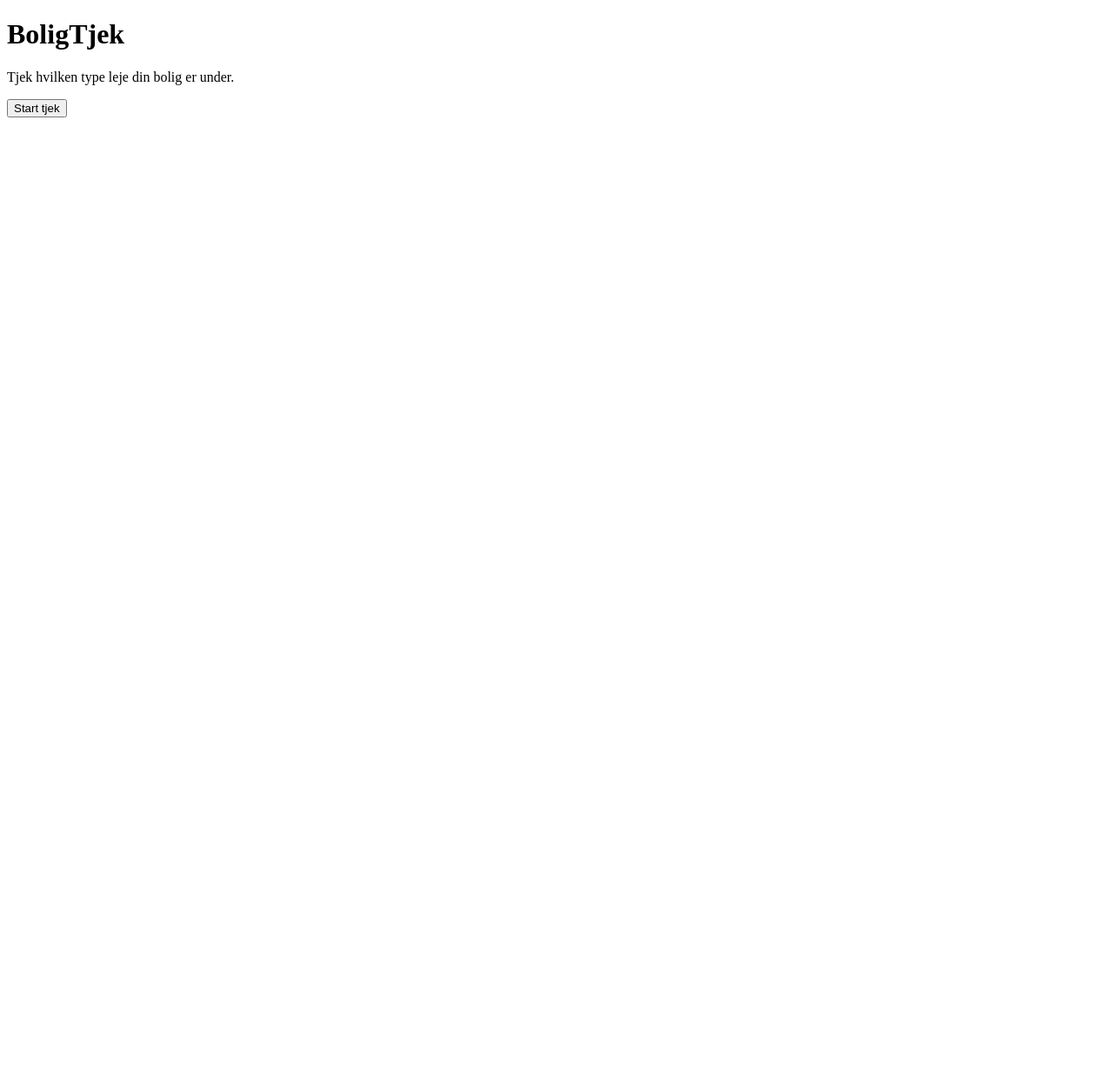
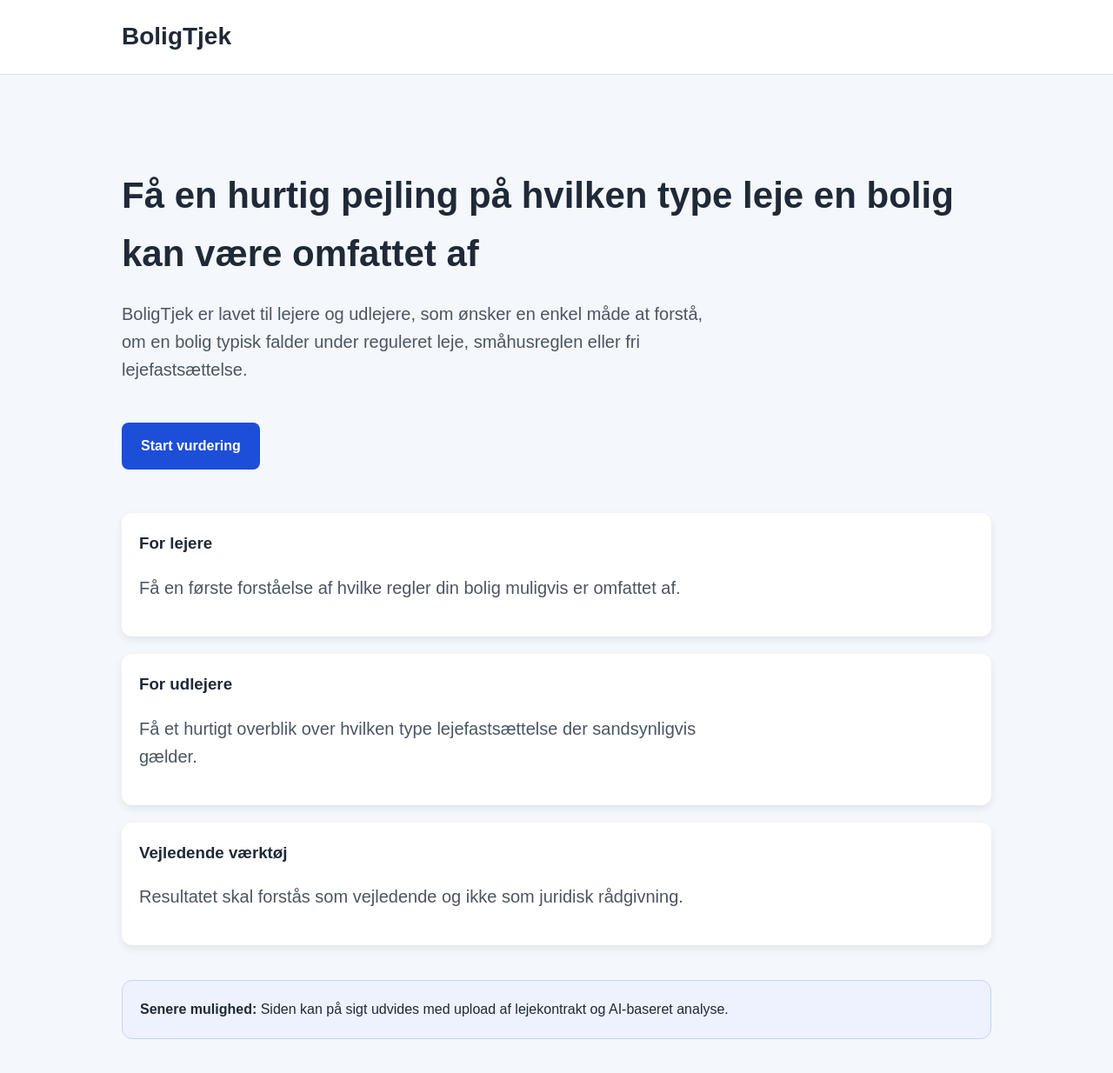
Before and after one commit to Jarlshoi/BoligTjek, a plain HTML site: page index.html in a window 1280 px wide. Shown: the whole page at 87% size. Before the commit the page ends 800 px from the top, so only its background shows below. Drawn offline with Linux system fonts and the light colour scheme.

Commit message:
Update index.html

```diff
--- a/index.html
+++ b/index.html
@@ -1,44 +1,144 @@
 <!DOCTYPE html>
 <html lang="da">
 <head>
+  <!-- Viser danske bogstaver korrekt -->
   <meta charset="UTF-8">
+
+  <!-- Gør siden pæn på mobil og pc -->
   <meta name="viewport" content="width=device-width, initial-scale=1.0">
+
+  <!-- Titel i browserfanen -->
   <title>BoligTjek</title>
+
+  <style>
+    /* Grundopsætning for hele siden */
+    body {
+      margin: 0;
+      font-family: Arial, sans-serif;
+      background-color: #f4f7fb;
+      color: #1f2937;
+      line-height: 1.6;
+    }
+
+    /* Midterstiller indholdet */
+    .container {
+      width: 90%;
+      max-width: 1000px;
+      margin: 0 auto;
+    }
+
+    /* Topmenu */
+    header {
+      background-color: white;
+      border-bottom: 1px solid #ddd;
+      padding: 20px 0;
+    }
+
+    .logo {
+      font-size: 28px;
+      font-weight: bold;
+    }
+
+    /* Øverste sektion */
+    .hero {
+      padding: 70px 0;
+    }
+
+    .hero h1 {
+      font-size: 42px;
+      margin-bottom: 20px;
+    }
+
+    .hero p {
+      font-size: 20px;
+      max-width: 700px;
+      color: #4b5563;
+    }
+
+    /* Knap */
+    .button {
+      display: inline-block;
+      margin-top: 25px;
+      padding: 14px 22px;
+      background-color: #1d4ed8;
+      color: white;
+      text-decoration: none;
+      border-radius: 8px;
+      font-weight: bold;
+    }
+
+    /* Informationsbokse */
+    .cards {
+      margin-top: 50px;
+    }
+
+    .card {
+      background-color: white;
+      padding: 20px;
+      margin-bottom: 20px;
+      border-radius: 12px;
+      box-shadow: 0 4px 10px rgba(0,0,0,0.08);
+    }
+
+    .card h3 {
+      margin-top: 0;
+    }
+
+    /* Nederste infofelt */
+    .notice {
+      margin-top: 40px;
+      background-color: #eef2ff;
+      border: 1px solid #c7d2fe;
+      padding: 20px;
+      border-radius: 12px;
+    }
+  </style>
 </head>
 <body>
 
-<h1>BoligTjek</h1>
+  <!-- Topområde -->
+  <header>
+    <div class="container">
+      <div class="logo">BoligTjek</div>
+    </div>
+  </header>
 
-<p>Tjek hvilken type leje din bolig er under.</p>
+  <!-- Introsektion -->
+  <section class="hero">
+    <div class="container">
+      <h1>Få en hurtig pejling på hvilken type leje en bolig kan være omfattet af</h1>
 
-<button onclick="startTjek()">Start tjek</button>
+      <p>
+        BoligTjek er lavet til lejere og udlejere, som ønsker en enkel måde
+        at forstå, om en bolig typisk falder under reguleret leje,
+        småhusreglen eller fri lejefastsættelse.
+      </p>
 
-<div id="spørgsmål"></div>
+      <a href="#" class="button">Start vurdering</a>
 
-<script>
+      <!-- Tre enkle bokse -->
+      <div class="cards">
+        <div class="card">
+          <h3>For lejere</h3>
+          <p>Få en første forståelse af hvilke regler din bolig muligvis er omfattet af.</p>
+        </div>
 
-function startTjek() {
-  document.getElementById("spørgsmål").innerHTML = `
-    <h2>Første spørgsmål</h2>
-    <p>Er ejendommen opført før 1992?</p>
+        <div class="card">
+          <h3>For udlejere</h3>
+          <p>Få et hurtigt overblik over hvilken type lejefastsættelse der sandsynligvis gælder.</p>
+        </div>
 
-    <button onclick="svarJa()">Ja</button>
-    <button onclick="svarNej()">Nej</button>
-  `;
-}
+        <div class="card">
+          <h3>Vejledende værktøj</h3>
+          <p>Resultatet skal forstås som vejledende og ikke som juridisk rådgivning.</p>
+        </div>
+      </div>
 
-function svarJa() {
-  document.getElementById("spørgsmål").innerHTML = `
-    <p>Boligen kan være omfattet af reglerne om omkostningsbestemt leje.</p>
-  `;
-}
-
-function svarNej() {
-  document.getElementById("spørgsmål").innerHTML = `
-    <p>Boligen kan være under fri lejefastsættelse.</p>
-  `;
-}
-
-</script>
+      <div class="notice">
+        <strong>Senere mulighed:</strong> Siden kan på sigt udvides med upload af lejekontrakt og AI-baseret analyse.
+      </div>
+    </div>
+  </section>
 
 </body>
+</html>
```
